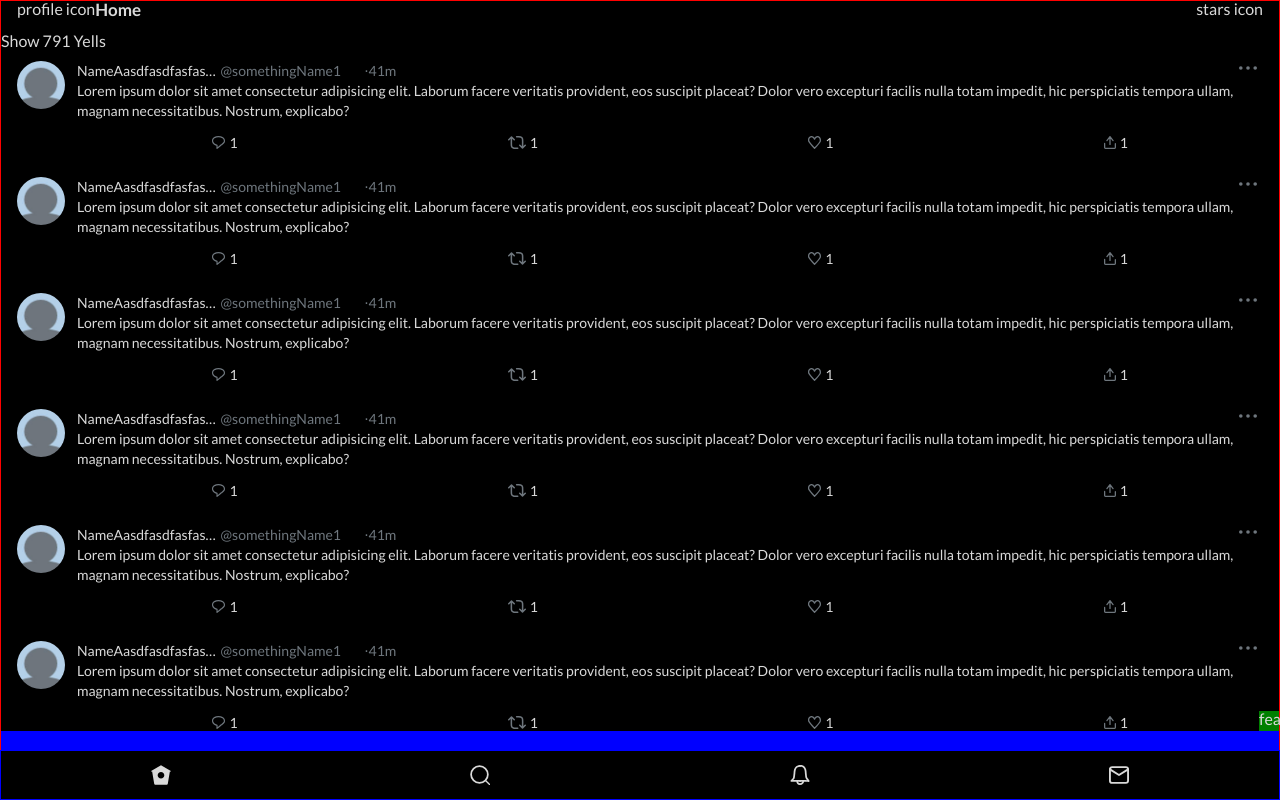
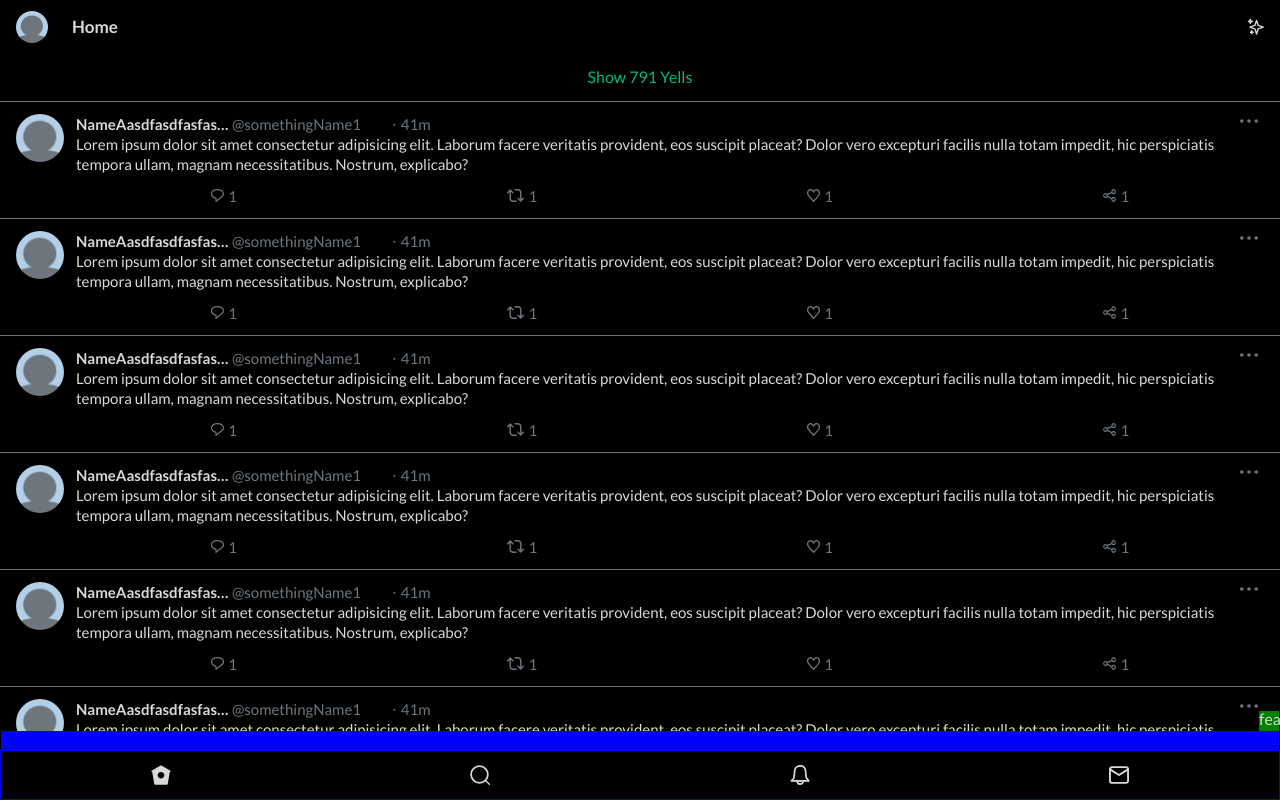
Before and after one commit to mbeckdev/yeller, a React (Create React App) app: page /home in a window 1280 px wide. Shown: the top 800 px of the page. Built offline with nearby package versions, Linux system fonts and the light colour scheme.

Commit message:
Style home screen header and posts

```diff
--- a/src/screens/App/screens/Home/components/Home.css
+++ b/src/screens/App/screens/Home/components/Home.css
@@ -13,7 +13,7 @@
 .home {
   display: flex;
   flex-direction: column;
-  border: 1px solid red;
+  /* border: 1px solid red; */
 }
 
 /* ~~~~~~~~~~~~~~~~~~~~~~~~~~~~ */
@@ -76,18 +76,29 @@
 .home__title-container {
   display: flex;
   justify-content: space-between;
+  align-items: center;
 
   padding: 0 16px;
+  height: 53px;
 }
 
 .home__user-profile-icon {
-  min-width: 56px;
-  min-height: 32px;
+  width: 56px;
+  height: 32px;
   /* align-items: flex-start; */
+  /* border: 1px solid yellow; */
 }
 
-.home__title-proile-icon-and-title {
+.home__profile-pic {
+  /* width: 100%; */
+  height: 100%;
+  border-radius: 50%;
+}
+
+.home__title-profile-icon-and-title {
   display: flex;
+  /* border: 1px solid orange; */
+  align-items: center;
 }
 
 /* .home__user-profile-icon {
@@ -97,3 +108,26 @@
   font-size: 17px;
   font-weight: 700;
 }
+
+.home__show-tweets-container {
+  color: var(--bg-secondary);
+  display: flex;
+  justify-content: center;
+  margin-top: 1rem;
+  padding-bottom: 1rem;
+
+  border-bottom: 1px solid var(--text-secondary);
+}
+
+.home__stars-icon-container {
+  height: 1.25rem;
+  /* border: 1px solid red; */
+  display: flex;
+  align-items: flex-end;
+}
+
+.home__stars-icon {
+  /* border: 1px solid red; */
+  height: 100%;
+  color: blue;
+}
--- a/src/screens/App/screens/Home/components/Home.tsx
+++ b/src/screens/App/screens/Home/components/Home.tsx
@@ -6,6 +6,9 @@ import iconHouse from 'assets/iconHouseMinifiedCropped.svg';
 import iconMagnifyingGlass from 'assets/iconMagnifyingGlass2MinifiedCropped.svg';
 import iconBell from 'assets/iconBellMinifiedCropped.svg';
 import iconEnvelope from 'assets/iconEnvelopMinifiedCropped.svg';
+import iconStars from 'assets/iconStars2MinifiedCropped.svg';
+
+import profilePic from 'assets/defaultProfilePic.jpg';
 
 const Home: React.FC = () => {
   return (
@@ -13,11 +16,19 @@ const Home: React.FC = () => {
       <main className="home__main">
         <div className="home__top">
           <div className="home__title-container">
-            <div className="home__title-proile-icon-and-title">
-              <div className="home__user-profile-icon">profile icon</div>
+            <div className="home__title-profile-icon-and-title">
+              <div className="home__user-profile-icon">
+                <img
+                  className="home__profile-pic"
+                  src={profilePic}
+                  alt="profile"
+                />
+              </div>
               <h1 className="home__title">Home</h1>
             </div>
-            <div>stars icon</div>
+            <div className="home__stars-icon-container">
+              <img src={iconStars} alt="stars" className="home__stars-icon" />
+            </div>
           </div>
           <div className="home__show-tweets-container">Show 791 Yells</div>
         </div>
--- a/src/shared/components/Post.css
+++ b/src/shared/components/Post.css
@@ -95,6 +95,7 @@
 }
 
 .post__header-name {
+  font-weight: 700;
   /* display: flex;
   flex-basis: auto;
   flex-shrink: 0;
@@ -122,6 +123,10 @@
 .post__header-dot,
 .post__header-recentness {
   color: var(--text-secondary);
+}
+
+.post__header-dot {
+  padding: 0 4px;
 }
 
 /* ~~~~~~~~~~~~~~~~~~~~~~~~~~~~ */
@@ -157,11 +162,13 @@
   display: flex;
   padding: 12px 16px 0 16px;
   line-height: 1.25rem;
-  font-size: 14px;
+  font-size: 15px;
+  border-bottom: 1px solid var(--text-secondary);
 }
 
 .post__icon-number {
   margin-left: 0.25rem;
+  color: var(--text-secondary);
 }
 
 .post__actions-container {
--- a/src/shared/components/Post.tsx
+++ b/src/shared/components/Post.tsx
@@ -4,7 +4,7 @@ import './Post.css';
 import iconReply from 'assets/iconReplyMinifiedCropped.svg';
 import iconRepost from 'assets/iconRepostMinifiedCropped.svg';
 import iconLike from 'assets/iconLikeMinifiedCropped.svg';
-import iconShare from 'assets/iconShareMinifiedCropped.svg';
+import iconShare from 'assets/iconShareCircles2MinifiedCropped.svg';
 import iconEllipses from 'assets/iconEllipses2MinifiedCropped.svg';
 
 import profilePic from 'assets/defaultProfilePic.jpg';
```
Also changed, not shown: src/assets/iconShareCircles2MinifiedCropped.svg (added), src/assets/iconStars2MinifiedCropped.svg (added).
